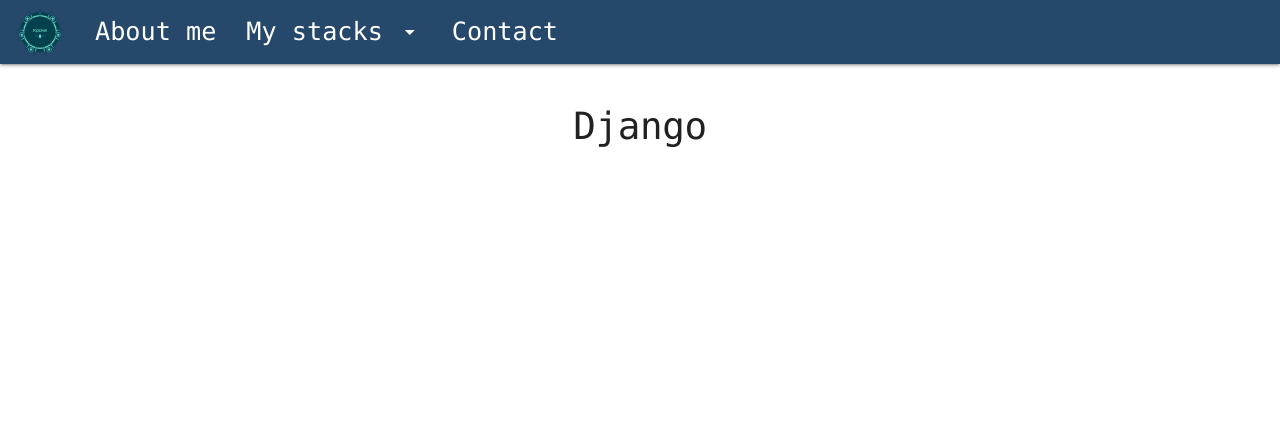
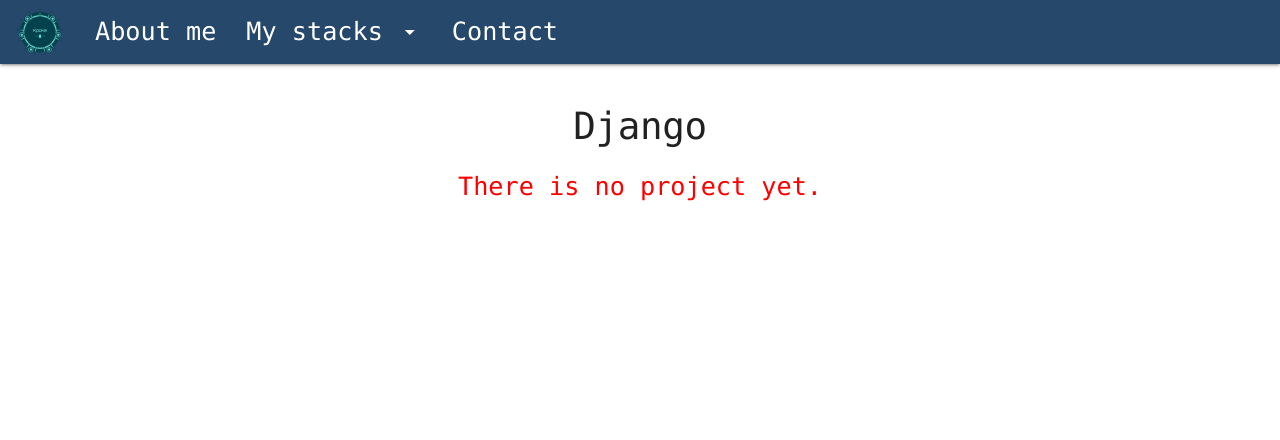
Before and after one commit to killerkpoke/Keepers, a Django app: page /my-stacks/django/ in a window 1280 px wide. Shown: the top 440 px of the page. Run offline with Django 3.2, Linux system fonts and the light colour scheme; data comes from the database, SQL or seed files in the repository.

Commit message:
on mystack now there is a message if no project

```diff
--- a/polls/static/css/style.css
+++ b/polls/static/css/style.css
@@ -59,6 +59,10 @@
 #link-img {
   max-width: 55px;
   max-height: 55px;
+}
+#no-project-error {
+  text-align: center;
+  color: red;
 }
 /* class */
 .logo {
--- a/polls/static/js/myjs.js
+++ b/polls/static/js/myjs.js
@@ -16,6 +16,7 @@
         success: function(response){
             setTimeout(()=>{
                 spinner.classList.add('not-visible');
+                databox.classList.remove('not-visible');
                 databox.classList.add('show-visible');
             }, 600)
         },
--- a/polls/templates/polls/project.html
+++ b/polls/templates/polls/project.html
@@ -3,7 +3,7 @@
 {% block content %}
     <div class="row">
     <h1 class="header">{{post}}</h1>
-
+        {% if check %}
             {% for proj in project %}
                 {% if proj.category == post %}
                     <div class="col s12 m6">
@@ -28,5 +28,10 @@
                     </div>
                 {% endif %}
             {% endfor %}
+        {% else %}
+        <div class="container">
+            <h4 id="no-project-error" class="flow-text" >There is no project yet.</h4>
+        </div>
+        {% endif %}
     </div>
 {% endblock %}
--- a/polls/urls.py
+++ b/polls/urls.py
@@ -11,7 +11,7 @@
     path('about/', views.about, name='about'),
     path('my-stacks/', views.my_stack, name='works'),
     path('my-stacks/<slug:slug>/', views.my_project, name='project'),
-    path('my-stacks/<slug:slug>/<int:id>', views.project_detail, name='project_detail'),
+    path('my-stacks/<slug:slug>/<slug:project_slug>/', views.project_detail, name='project_detail'),
     path('contact/', views.contact, name='contact'),
     path('post-json/', views.post_json, name='post-json'),
 
--- a/polls/views.py
+++ b/polls/views.py
@@ -24,10 +24,19 @@
 def my_project(request, slug):
     unique_slug = get_object_or_404(Category, slug = slug)
     my_projects = Project.objects.all()
+
+    def get_project(a, b):
+     for item in a:
+        if(b == item.category):
+            return item
+    # Check that a category has projects in it
+    check_cat = get_project(my_projects, unique_slug)
+
     for_frontend = {
         'post': unique_slug,
         'category': Category.get_category_list(),
         'project': my_projects,
+        'check': check_cat,
     }
 
     return render(request, 'polls/project.html', for_frontend)
```
Lines whose indentation alone changed are shown as unchanged.
